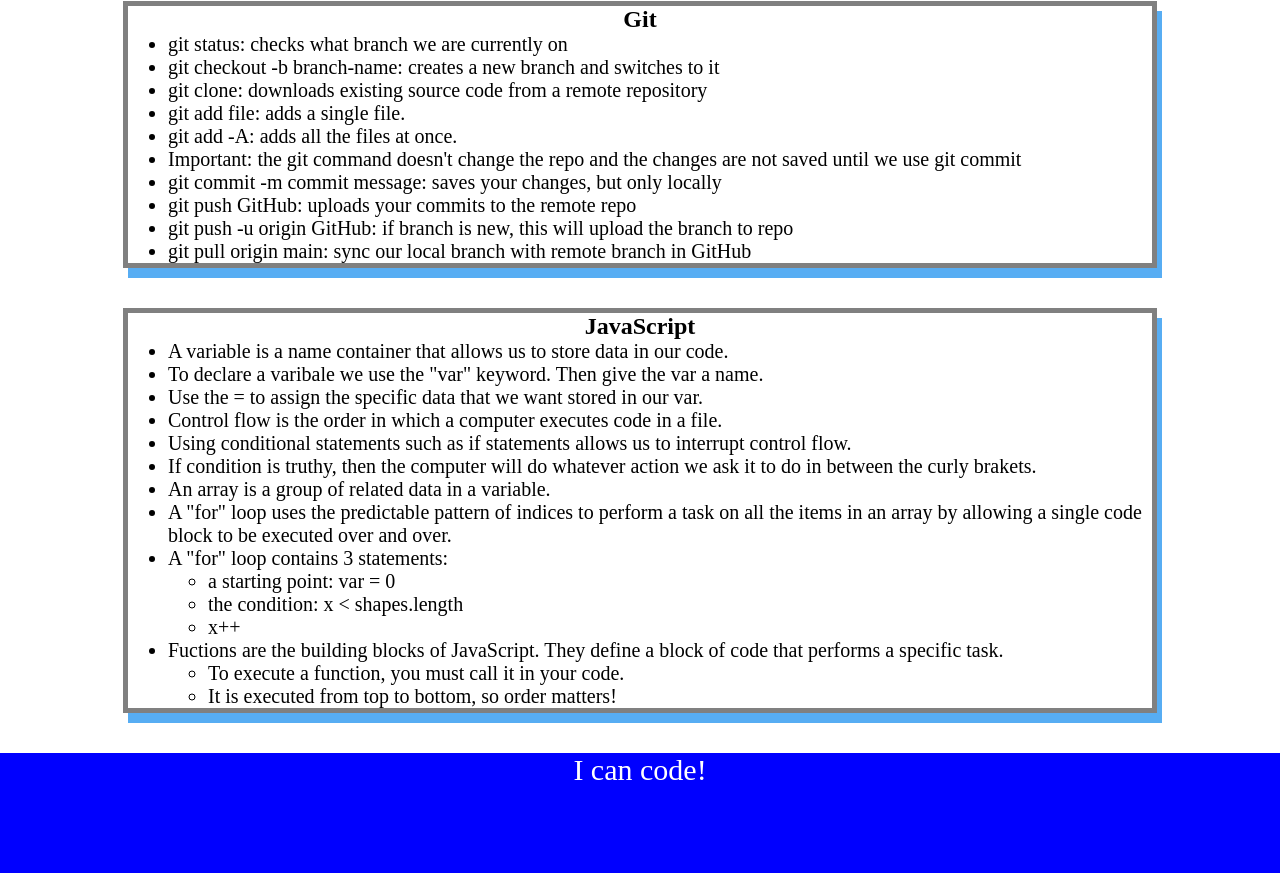
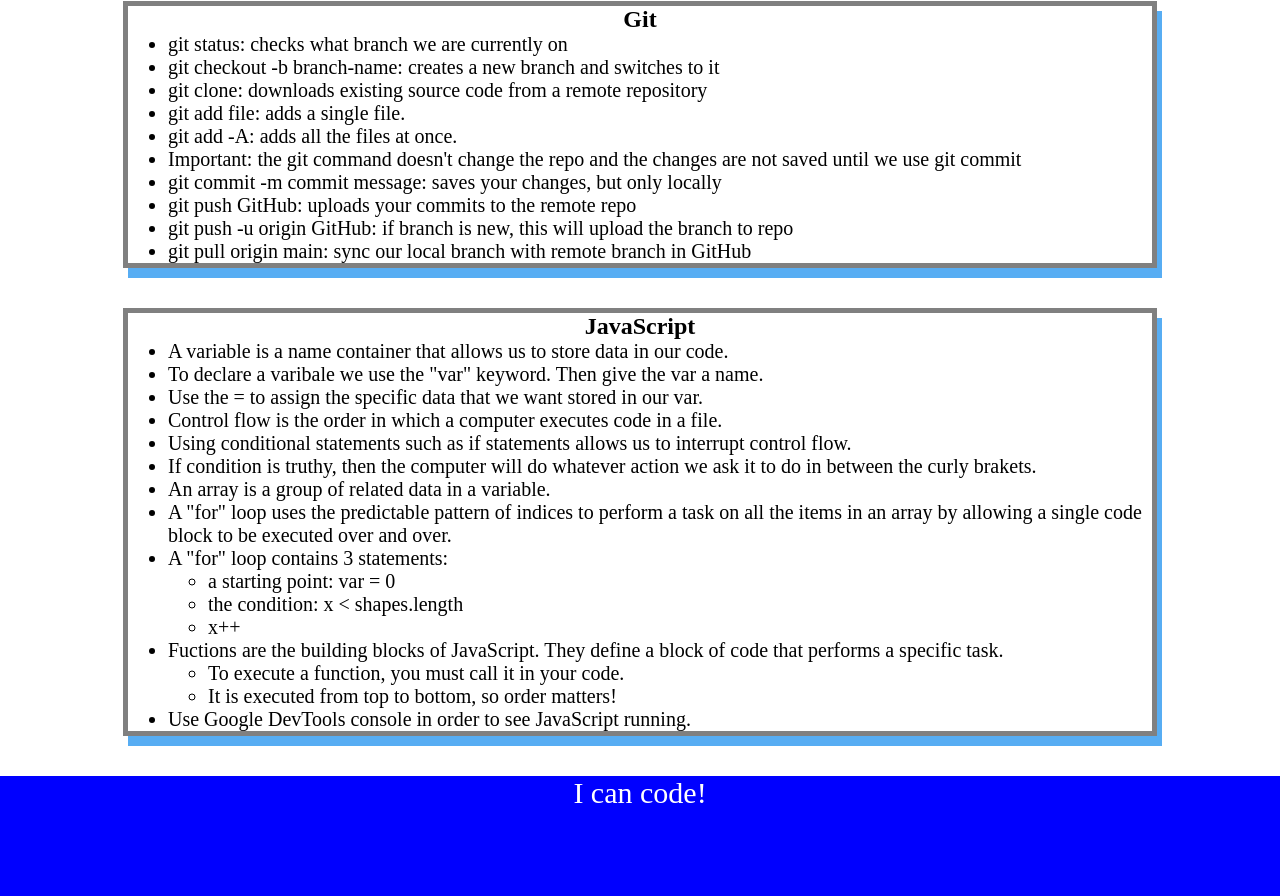
Before and after one commit to carrieky04/prework---study---guide, a plain HTML site: page index.html in a window 1280 px wide. Shown: the part 543-1439 px from the top of the page. Before the commit the page ends 1416 px from the top, so only its background shows below. Drawn offline with Linux system fonts and the light colour scheme.

```diff
--- a/index.html
+++ b/index.html
@@ -74,6 +74,7 @@
             <li>To execute a function, you must call it in your code.</li>
             <li>It is executed from top to bottom, so order matters!</li>
           </ul>
+        <li>Use Google DevTools console in order to see JavaScript running.</li>
 
 
 
```
Also changed, not shown: 1 other file.
